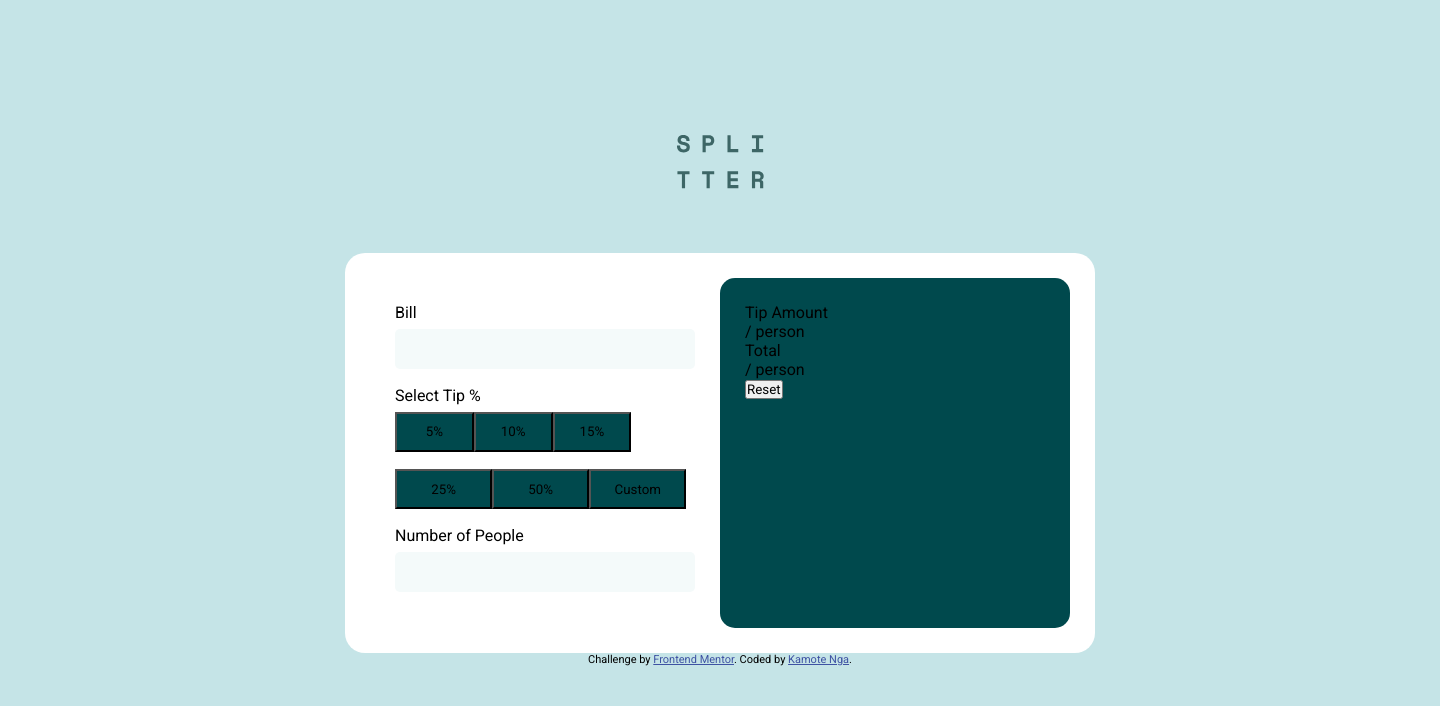
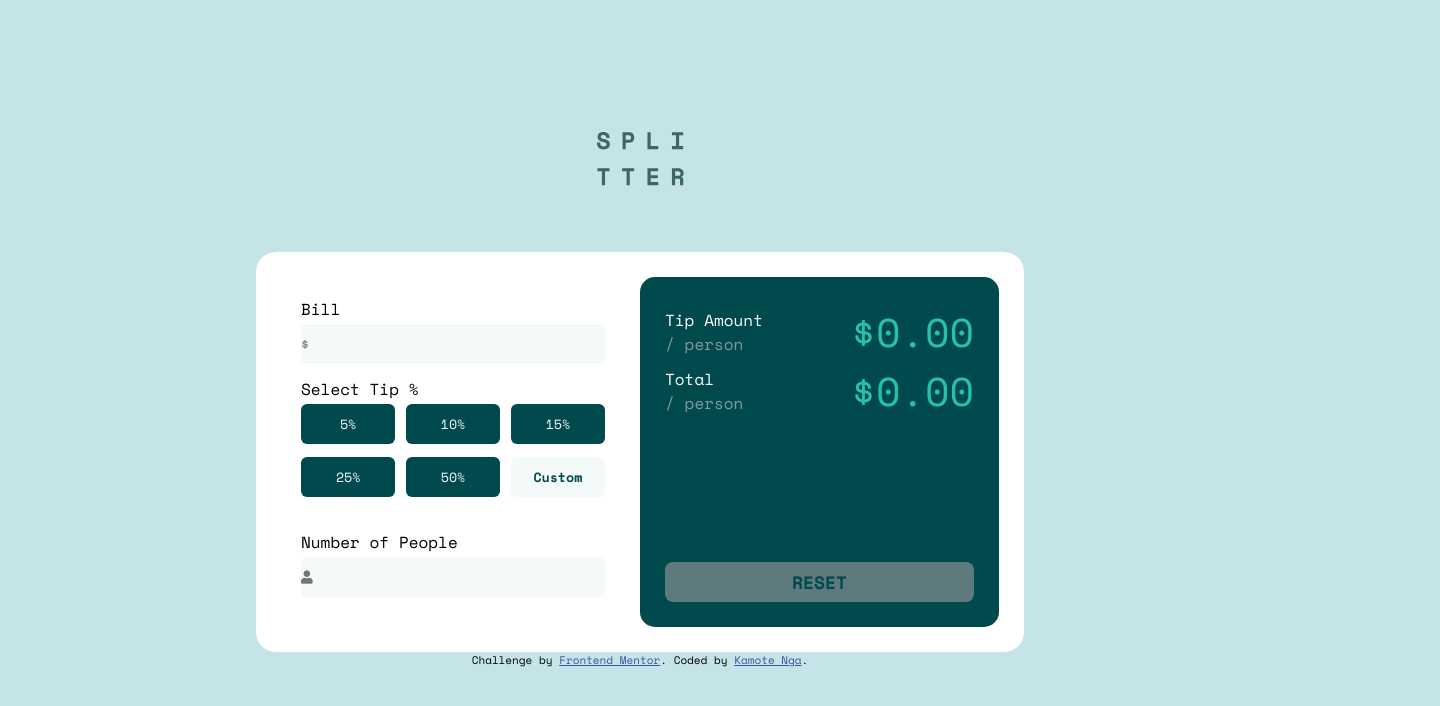
Before and after one commit to TKamote/tip-calculator-app-main, a website: page index.html in a window 1280 px wide. Shown: the whole page, 1440 px wide, since content can reach past the window. Drawn offline with nearby package versions, Linux system fonts and the light colour scheme.

Commit message:
1st commit

```diff
--- a/index.html
+++ b/index.html
@@ -3,7 +3,7 @@
 <head>
   <meta charset="UTF-8">
   <meta name="viewport" content="width=device-width, initial-scale=1.0"> <!-- displays site properly based on user's device -->
-
+  <link rel="stylesheet" href="https://cdnjs.cloudflare.com/ajax/libs/font-awesome/5.15.2/css/all.min.css">
   <link rel="icon" type="image/png" sizes="32x32" href="./images/favicon-32x32.png">
   <link rel="stylesheet" href="dist/css/main.css">
   <title>Frontend Mentor | Tip calculator app</title>
@@ -15,44 +15,59 @@
   </style>
 </head>
 <body>
+
   <div class="logo">
     <img src="dist/images/logo.svg" alt="logo">
   </div>
   <div class="wrapper" id="main-wrapper">
     <div class="left-input">
       <p>Bill</p>
-      <input type="text" name="bill" id="cost">
+      <input type="number" name="bill" id="cost" placeholder="$">
       <p>Select Tip %</p>
       <div class="low-tip">
-        <button class="btn-low-tip">5%</button>
-        <button class="btn-low-tip">10%</button>
-        <button class="btn-low-tip">15%</button>
+        <button class="btn btn-low-tip">5%</button>
+        <button class="btn btn-low-tip">10%</button>
+        <button class="btn btn-low-tip">15%</button>
       </div>
       <div class="high-tip">
-        <button class="btn-high-tip">25%</button>
-        <button class="btn-high-tip">50%</button>
-        <button class="btn-high-tip">Custom</button>
+        <button class="btn btn-high-tip">25%</button>
+        <button class="btn btn-high-tip">50%</button>
+        <button class="btn btn-high-tip btn-custom">Custom</button>
       </div>
-      <p>Number of People</p>
-      <input type="number" name="person" id="person">
+      <p class="nopeople">Number of People</p>
+      <input style="font-family: 'Font Awesome 5 Free'; font-weight: 700;"type="number" name="person" id="person" placeholder="&#xf007;">
     </div>
     <div class="right-output">
+      <div class="right-wrapper">
+        <div class="tip-title">
           <div class="tip-amount">
             <p>Tip Amount</p>
-      <p>/ person</p>
+            <p class="green">/ person</p>
+          </div>
+          <div class="tip">
+            $0.00
+          </div>
         </div>
         <div class="total-tip-amount">
+          <div class="total-tip">
             <p>Total</p>
-      <p>/ person</p>
+            <p class="green">/ person</p>
+          </div>
+          <div class="tipT">
+            $0.00
+          </div>
+        </div>
       </div>
       <button class="btn-reset">
-      Reset
+        RESET
       </button>
+
     </div>
   </div>
   <div class="attribution">
     Challenge by <a href="https://www.frontendmentor.io?ref=challenge" target="_blank">Frontend Mentor</a>.
     Coded by <a href="#">Kamote Nga</a>.
   </div>
+  <script src="main.js"></script>
 </body>
 </html>
--- /dev/null
+++ b/main.js
@@ -0,0 +1,15 @@
+const bill = Number(document.getElementById('cost').value);
+console.log(bill);
+
+const numbeOfPeople = Number(document.getElementById('person').value);
+console.log(numbeOfPeople);
+console.log(typeof(numbeOfPeople));
+
+const selectedTip = Array.from(document.querySelectorAll('btn'));
+console.log(selectedTip);
+selectedTip.forEach(tipNga);
+
+function tipNga(item, index, arr) {
+    console(item);
+}
+console.log(selectedTip);
--- a/scss/main.scss
+++ b/scss/main.scss
@@ -1,4 +1,4 @@
-@import url('https://fonts.googleapis.com/css2?family=Roboto&display=swap');
+@import url('https://fonts.googleapis.com/css2?family=Space+Mono:wght@400;700&display=swap');
 
 @import'config';
 
@@ -6,7 +6,7 @@
     box-sizing: border-box;
     padding: 0;
     margin: 0;
-    font-family: 'Roboto', sans-serif;
+    font-family: 'Space Mono', monospace;
 }
 body {
     background-color: $Light-grayish-cyan;
@@ -14,31 +14,36 @@ body {
     flex-direction: column;
     justify-content: center;
     align-items: center;
-    width: 1440px;
+    max-width: 1440px;
+    width: 100%;
     height: 100vh;
+    margin: 0 auto;
     .logo {
         padding-bottom: 60px;
     }
     .wrapper {
         display: flex;
         flex-direction: row;
-        min-width: 750px;
-        height: 400px;
+        width: 60%;
+        min-height: 400px;
         background-color: $White;
-        margin: 0;
+        margin: 0 auto;
         border-radius: 20px;
         padding: 25px;
         .left-input {
             width: 50%;
             height: auto;
             border-radius: 15px;
-            padding: 25px;
+            padding: 20px 35px 20px 20px;
             display: flex;
             flex-direction: column;
             justify-content: space-between;
             align-items: flex-start;
             p {
                 margin-bottom: 0;
+            }
+            .nopeople {
+                margin-top: 20px;
             }
             input {
                 margin-top: 0;
@@ -52,29 +57,105 @@ body {
             }
             .low-tip {
                 display: flex;
+                justify-content: space-between;
+                width: 100%;
                 .btn-low-tip {
-                    min-width: 100%;
+                    color: $Lighter-grayish-cyan;
+                    min-width: 31%;
                     height: 40px;
+                    border: none;
+                    border-radius: 6px;
                     margin-bottom: 10px;
                     background-color: $very-dark-cyan;
+                    cursor: pointer;
                }
             }
             .high-tip {
                 display: flex;
+                justify-content: space-between;
+                width: 100%;
                 .btn-high-tip {
-                    min-width: 90%;
+                    color: $Lighter-grayish-cyan;
+                    min-width: 31%;
                     height: 40px;
+                    border: none;
+                    border-radius: 6px;
                     margin-bottom: 10px;
                     background-color: $very-dark-cyan;
+                    cursor: pointer;
+               }
+               .btn-custom {
+                   font-weight: 700;
+                   color: $very-dark-cyan;
+                   background-color: $Lighter-grayish-cyan;
                }
             }
         }
         .right-output {
             width: 50%;
+            display: flex;
+            flex-direction: column;
+            justify-content: space-between;
             border-radius: 15px;
             padding: 25px;
             background-color: $very-dark-cyan;
+            .right-wrapper {
+                .tip-title {
+                    color: white;
+                    display: flex;
+                    display: flex;
+                    justify-content: space-between;
+                    align-items: center;
+                    .tip-amount {
+                        p.green {
+                            color: $light-dark-grayish-cyan;
+                        }
+                    }
+                    .tip {
+                        font-size: 40px;
+                        color: $Strong-cyan;
+                    }
+                }
+                .total-tip-amount {
+                    color: white;
+                    display: flex;
+                    display: flex;
+                    justify-content: space-between;
+                    align-items: center;
+                    .total-tip {
+                        p.green {
+                            color: $light-dark-grayish-cyan;
+                        }
+                    }
+                    .tipT {
+                        font-size: 40px;
+                        color: $Strong-cyan;
+                    }
+                }
+            }
+            .btn-reset {
+                width: 100%;
+                height: 40px;
+                background-color: $dark-grayish-cyan;
+                color: $very-dark-cyan;
+                font-weight: 700;
+                font-family: inherit;
+                font-size: 18px;
+                border: none;
+                border-radius: 8px;
+                cursor: pointer;
+            }
         }
     }
-
 }
+@media(max-width: 1000px) {
+    body {
+        background-color: $Light-grayish-cyan;
+        .logo {
+            padding-bottom: 60px;
+        }
+        .wrapper {
+            width: 95%;
+        }
+    }
+}
```
Also changed, not shown: dist/css/main.css, scss/main.css, 1 other file. Lines whose indentation alone changed are shown as unchanged.
